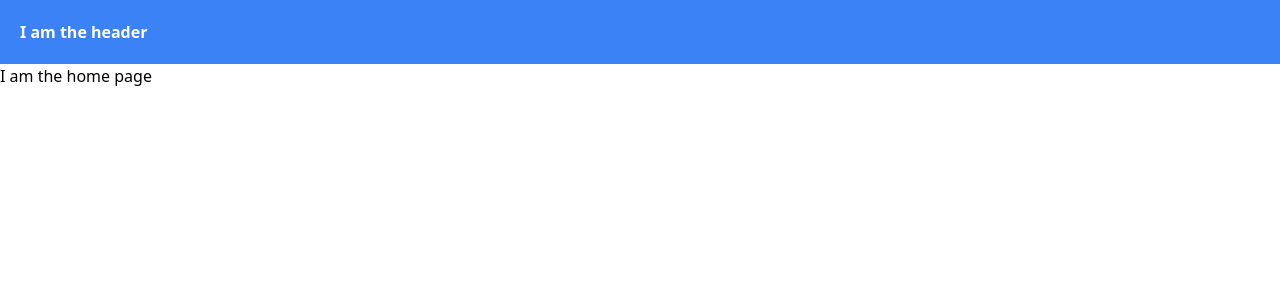
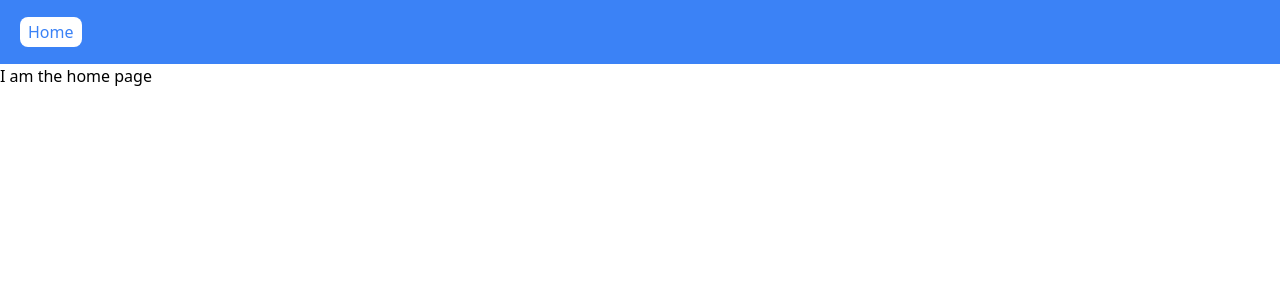
Before and after one commit to sohomx/next, a Next.js app: page / in a window 1280 px wide. Shown: the top 300 px of the page. Built offline with nearby package versions, Linux system fonts and the light colour scheme.

Commit message:
implementing the new link component

```diff
--- a/app/Header.tsx
+++ b/app/Header.tsx
@@ -1,9 +1,12 @@
+import Link from "next/link";
 import React from "react";
 
 function Header() {
   return (
     <header className="p-5 bg-blue-500">
-      <p className="font-bold text-white">I am the header</p>
+      <Link href="/" className="px-2 py-1 bg-white text-blue-500 rounded-lg">
+        Home
+      </Link>
     </header>
   );
 }
```
Also changed, not shown: app/todos/TodosList.tsx (added).
